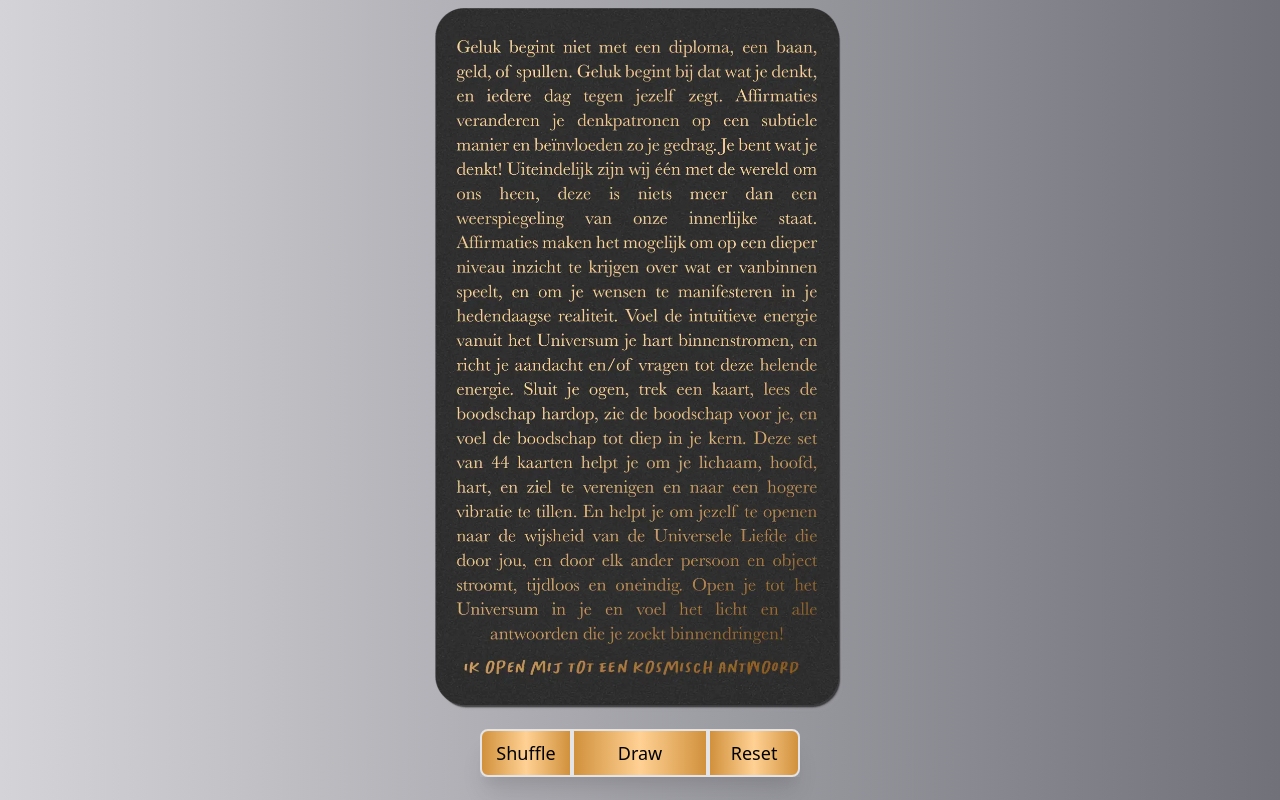
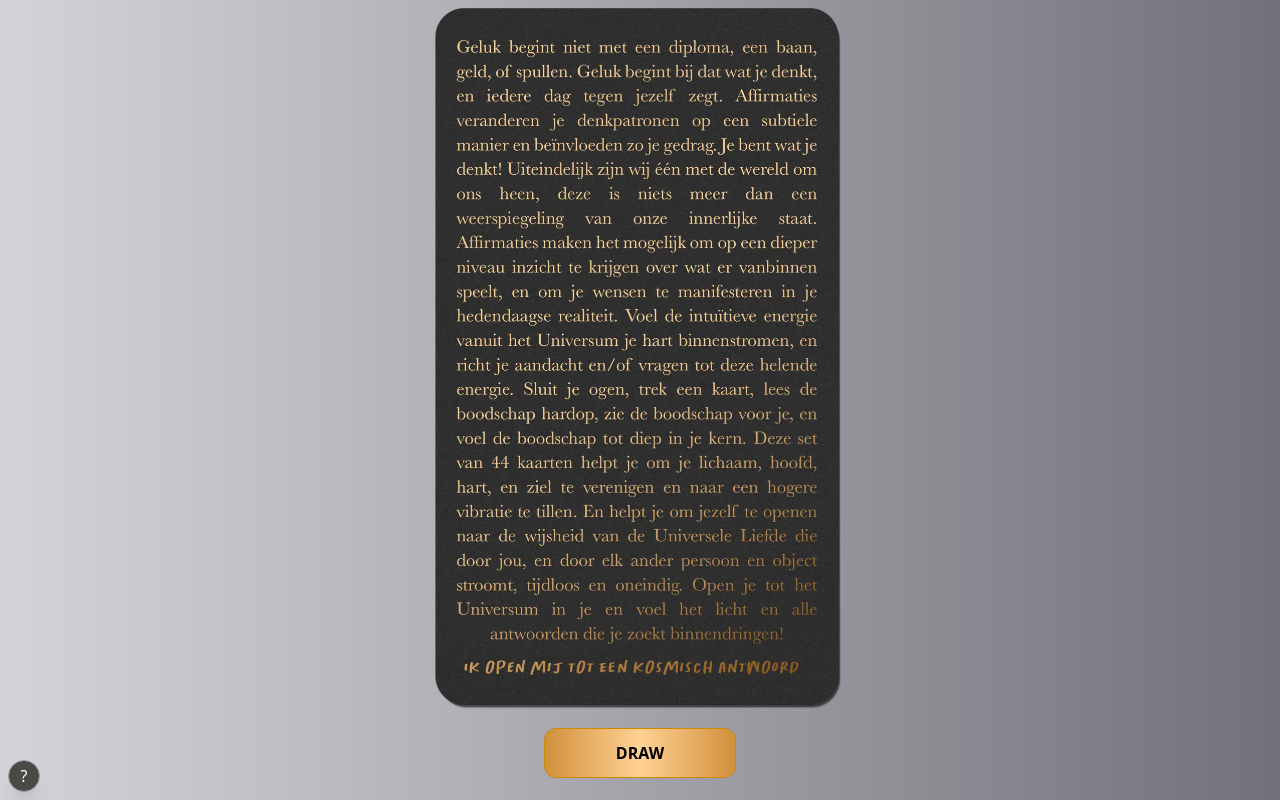
Before and after one commit to mattiasbonte/affirmation-deck, a React (Vite) app: page / in a window 1280 px wide. Built offline with nearby package versions, Linux system fonts and the light colour scheme.

Commit message:
Removed Functionality & Add Zoom Animation

```diff
--- a/src/App.tsx
+++ b/src/App.tsx
@@ -11,77 +11,27 @@ interface card {
 }
 
 const App = () => {
-  const [deck, setDeck]: [card[], Function] = useState(Deck)
-  const [drawnCards, setDrawnCards]: [card[], Function] = useState([])
   const [activeCard, setActiveCard]: [card, Function] = useState({ element: 'intro', image: InfoCard })
 
   const drawCard = (): void => {
-    const randIndex = Math.floor(Math.random() * deck.length)
-    setActiveCard(deck[randIndex])
-    setDrawnCards([activeCard, ...drawnCards])
-    setDeck(deck.filter((el) => el !== activeCard))
-    if (deck.length === 0) setActiveCard({ element: 'empty', image: Achterkant })
+    const randIndex = Math.floor(Math.random() * Deck.length)
+    setActiveCard(Deck[randIndex])
+    if (Deck.length === 0) setActiveCard({ element: 'empty', image: Achterkant })
   }
 
-  const shuffleDeck = (): void => {
-    for (let index = deck.length - 1; index > 0; index--) {
-      const randomIndex = Math.floor(Math.random() * (index + 1))
-      ;[deck[index], deck[randomIndex]] = [deck[randomIndex], deck[index]]
-    }
-    setDeck(deck)
-  }
-
-  const resetDeck = (): void => {
-    setDrawnCards([])
-    setDeck(Deck)
+  const showInfoCard = (): void => {
     setActiveCard({ element: 'intro', image: InfoCard })
   }
-
-  const reviewCard = (card: card): void => {
-    setDrawnCards([activeCard, ...drawnCards])
-    setActiveCard(card)
-    setDrawnCards(drawnCards.filter((el) => el !== card))
-  }
-
-  //   useEffect()
 
   return (
     <div className="bg-gradient-to-r from-gray-300 to-gray-500 dark:from-blue-gray-500 dark:via-blue-gray-600 dark:to-gray-700">
       <div className="grid-cols-1 grid w-screen h-screen p-2 justify-center items-center grid-rows-[9fr,1fr]">
         <div className="relative w-full h-full">
-          <div className="relative z-10 w-full h-full">
-            <Card image={activeCard.image} element={activeCard.element} />
-          </div>
-          {drawnCards.map((card, index) => (
-            <div
-              onClick={() => reviewCard(card)}
-              className={`absolute top-0 left-0 w-full h-full translate-x-[${index * 10}px] z-0 translate-y-[${index * 10}px]`}
-              key={index}
-            >
-              <Card image={card.image} element={card.element} />
-            </div>
-          ))}
+          <Card image={activeCard.image} element={activeCard.element} />
         </div>
         <div className=" flex items-center h-full row-span-1">
-          <Controls shuffleDeck={shuffleDeck} drawCard={drawCard} resetDeck={resetDeck} />
+          <Controls drawCard={drawCard} showInfoCard={showInfoCard} />
         </div>
-        {/* <div className="">
-          <Card image={activeCard.image} element={activeCard.element} />
-        </div>
-        <div className="whitespace-nowrap h-60 absolute top-0 overflow-x-hidden -translate-y-24">
-          {drawnCards.map((card, index) => (
-            <div
-              onClick={() => reviewCard(card)}
-              key={index}
-              className="hover:scale-150 hover:translate-y-24 relative inline-block w-16 overflow-visible transition-all duration-500 cursor-pointer"
-            >
-              <Card image={card.image} element={card.element}></Card>
-            </div>
-          ))}
-        </div>
-        <div className="">
-          <Controls shuffleDeck={shuffleDeck} drawCard={drawCard} resetDeck={resetDeck} />
-        </div> */}
       </div>
     </div>
   )
--- a/src/components/Card.tsx
+++ b/src/components/Card.tsx
@@ -1,7 +1,15 @@
-import React from 'react'
+import React, { useState } from 'react'
 
 const Card = ({ image, element }: { image: string; element: string }) => {
-  return <div className="w-full h-full" style={{ background: `center/contain no-repeat url(${image})` }} />
+  const [zoom, setZoom] = useState(false)
+  return (
+    <div
+      title={`${element} element card. ${zoom ? 'Click to shrink' : 'Click to enlarge'}`}
+      onClick={() => setZoom(!zoom)}
+      className={zoom ? 'w-screen h-screen duration-700 transition-all' : 'w-full h-full transition-all duration-200'}
+      style={{ background: `center/contain no-repeat url(${image})` }}
+    />
+  )
 }
 
 export default Card
--- a/src/components/Controls.tsx
+++ b/src/components/Controls.tsx
@@ -1,41 +1,30 @@
 import React from 'react'
 interface Props {
-  shuffleDeck: Function
   drawCard: Function
-  resetDeck: Function
+  showInfoCard: Function
 }
 
-const Controls = ({ shuffleDeck, drawCard, resetDeck }: Props) => {
-  const general = 'h-full border-2 border:true-gray-200 dark:border-gray-700'
-  const font = 'text-[2vh] sm:text-lg'
-  const gradient = 'bg-gradient-to-r from-[#d1913c] via-[#ffd194] to-[#d1913c]'
-  const hover = 'hover:font-bold hover:via-amber-300'
+const Controls = ({ drawCard, showInfoCard }: Props) => {
+  const gradient = ''
+  const hover = ''
 
   return (
-    <div className="h-[8vh] max-h-12 sm:h-12 my-2 flex items-center justify-around w-full max-w-xs mx-auto overflow-hidden shadow-xl">
-      <button
-        onClick={() => shuffleDeck()}
-        type="button"
-        className={`${general} ${font} ${gradient} ${hover} flex-1 rounded-l-lg`}
-        title="Shuffle Deck"
-      >
-        Shuffle
-      </button>
+    <div className="mx-auto">
       <button
         onClick={() => drawCard()}
         type="button"
-        className={`${general} ${font} ${gradient} ${hover} flex-grow`}
+        className="sm:w-48 hover:text-white rounded-md sm:rounded-xl p-1 sm:p-3 sm:font-bold uppercase w-20 border hover:border-gray-300 border-yellow-600 bg-gradient-to-r from-[#d1913c] via-[#ffd194] to-[#d1913c] hover:font-bold hover:via-amber-300"
         title="Draw A New Card"
       >
         Draw
       </button>
       <button
-        onClick={() => resetDeck()}
+        onClick={() => showInfoCard()}
         type="button"
-        className={`${general} ${font} ${gradient} ${hover} flex-1 rounded-r-lg`}
-        title="Reset Deck"
+        className="absolute m-2 left-0 bottom-0 h-8 w-8 text-white border border-gray-400 shadow-xl bg-[#494946] rounded-full hover:shadow-2xl hover:scale-110 hover:bg-gray-700 hover:border-gray-700"
+        title="See Information Card"
       >
-        Reset
+        ?
       </button>
     </div>
   )
```
Also changed, not shown: tailwind.config.js (+4 -4 lines), src/index.css.
